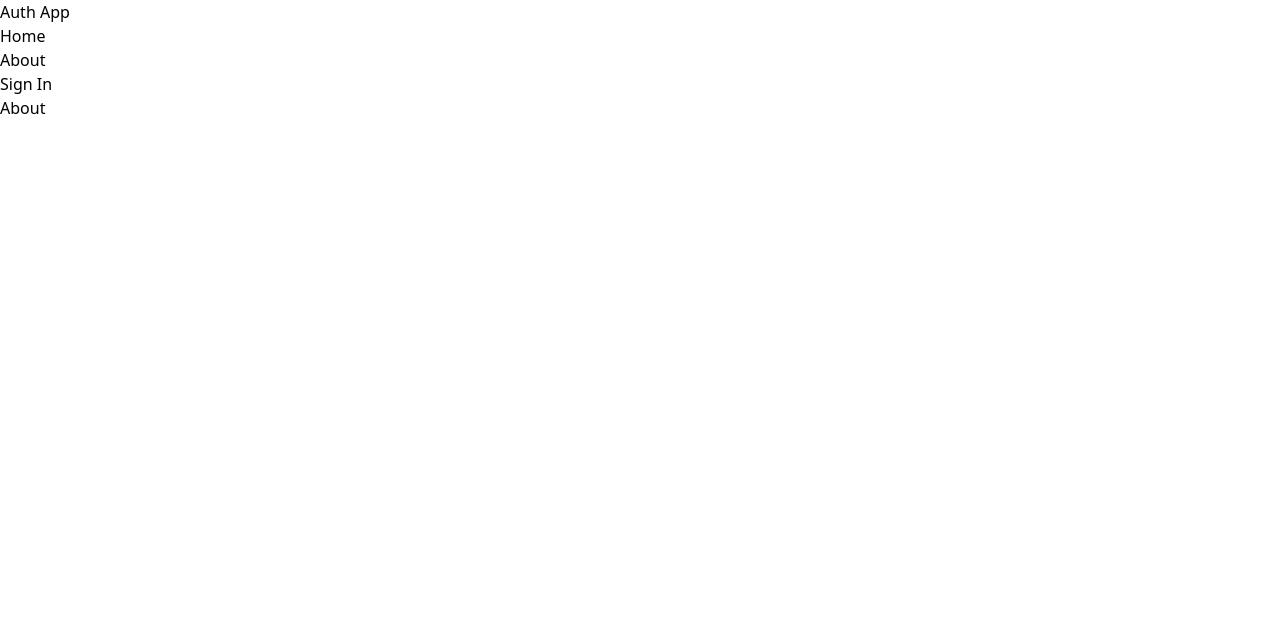
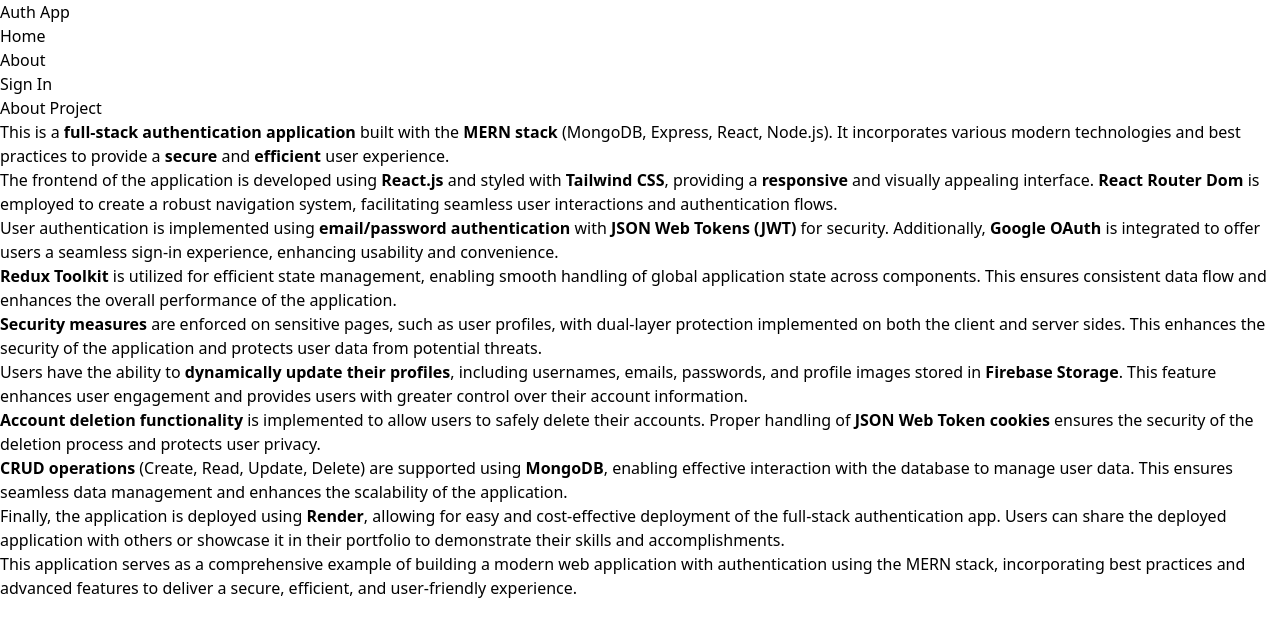
Before and after one commit to abhisheksd27/assignment-1, a React (Vite) app in the folder client/: page /about in a window 1280 px wide. Shown: the top 636 px of the page. Built offline with nearby package versions, Linux system fonts and the light colour scheme.

Commit message:
all complete

```diff
--- a/client/src/pages/About.jsx
+++ b/client/src/pages/About.jsx
@@ -1,11 +1,39 @@
 import React from 'react';
 
-const About = () => {
-    return (
-        <div className='text-red-500'>
-            About
-        </div>
-    );
+export default function About() {
+  return (
+    <div className='px-4 py-12 max-w-2xl mx-auto'>
+      <h1 className='text-3xl font-bold mb-4 text-slate-800'>About Project</h1>
+      <p className='mb-4 text-slate-700'>
+        This is a <strong>full-stack authentication application</strong> built with the <strong>MERN stack</strong> (MongoDB, Express, React, Node.js). It incorporates various modern technologies and best practices to provide a <strong>secure</strong> and <strong>efficient</strong> user experience.
+      </p>
+      <p className='mb-4 text-slate-700'>
+        The frontend of the application is developed using <strong>React.js</strong> and styled with <strong>Tailwind CSS</strong>, providing a <strong>responsive</strong> and visually appealing interface. <strong>React Router Dom</strong> is employed to create a robust navigation system, facilitating seamless user interactions and authentication flows.
+      </p>
+      <p className='mb-4 text-slate-700'>
+        User authentication is implemented using <strong>email/password authentication</strong> with <strong>JSON Web Tokens (JWT)</strong> for security. Additionally, <strong>Google OAuth</strong> is integrated to offer users a seamless sign-in experience, enhancing usability and convenience.
+      </p>
+      <p className='mb-4 text-slate-700'>
+        <strong>Redux Toolkit</strong> is utilized for efficient state management, enabling smooth handling of global application state across components. This ensures consistent data flow and enhances the overall performance of the application.
+      </p>
+      <p className='mb-4 text-slate-700'>
+        <strong>Security measures</strong> are enforced on sensitive pages, such as user profiles, with dual-layer protection implemented on both the client and server sides. This enhances the security of the application and protects user data from potential threats.
+      </p>
+      <p className='mb-4 text-slate-700'>
+        Users have the ability to <strong>dynamically update their profiles</strong>, including usernames, emails, passwords, and profile images stored in <strong>Firebase Storage</strong>. This feature enhances user engagement and provides users with greater control over their account information.
+      </p>
+      <p className='mb-4 text-slate-700'>
+        <strong>Account deletion functionality</strong> is implemented to allow users to safely delete their accounts. Proper handling of <strong>JSON Web Token cookies</strong> ensures the security of the deletion process and protects user privacy.
+      </p>
+      <p className='mb-4 text-slate-700'>
+        <strong>CRUD operations</strong> (Create, Read, Update, Delete) are supported using <strong>MongoDB</strong>, enabling effective interaction with the database to manage user data. This ensures seamless data management and enhances the scalability of the application.
+      </p>
+      <p className='mb-4 text-slate-700'>
+        Finally, the application is deployed using <strong>Render</strong>, allowing for easy and cost-effective deployment of the full-stack authentication app. Users can share the deployed application with others or showcase it in their portfolio to demonstrate their skills and accomplishments.
+      </p>
+      <p className='mb-4 text-slate-700'>
+        This application serves as a comprehensive example of building a modern web application with authentication using the MERN stack, incorporating best practices and advanced features to deliver a secure, efficient, and user-friendly experience.
+      </p>
+    </div>
+  );
 }
-
-export default About;
--- a/client/src/pages/Home.jsx
+++ b/client/src/pages/Home.jsx
@@ -1,11 +1,27 @@
 import React from 'react';
 
-const Home = () => {
-    return (
-        <div>
-            Home
-        </div>
-    );
+export default function Home() {
+  return (
+    <div className='px-4 py-12 max-w-2xl mx-auto'>
+      <h1 className='text-3xl font-bold  mb-4 text-slate-800'>
+        Welcome to my Auth App!
+      </h1>
+      <p className='mb-4 text-slate-700'>
+        This is a full-stack web application built with the MERN (MongoDB,
+        Express, React, Node.js) stack. It includes authentication features that
+        allow users to sign up, log in, and log out, and provides access to
+        protected routes only for authenticated users.
+      </p>
+      <p className='mb-4 text-slate-700'>
+        The front-end of the application is built with React and uses React
+        Router for client-side routing. The back-end is built with Node.js and
+        Express, and uses MongoDB as the database. Authentication is implemented
+        using JSON Web Tokens (JWT).
+      </p>
+      <p className='mb-4 text-slate-700'>
+        This application is intended as a starting point for building full-stack
+        web applications with authentication using the MERN stack.
+      </p>
+    </div>
+  );
 }
-
-export default Home;
```
